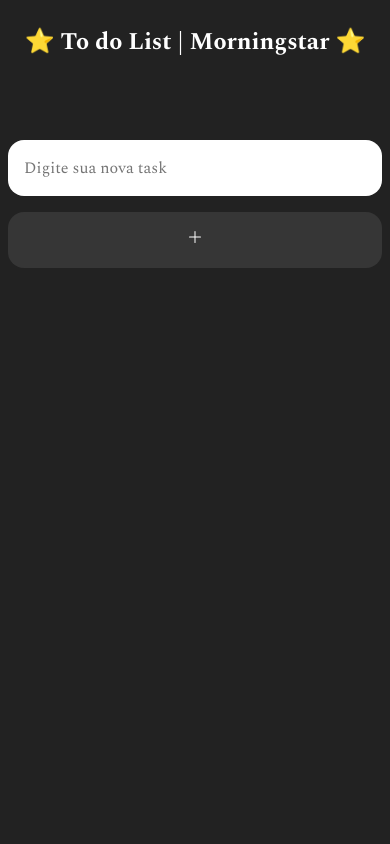
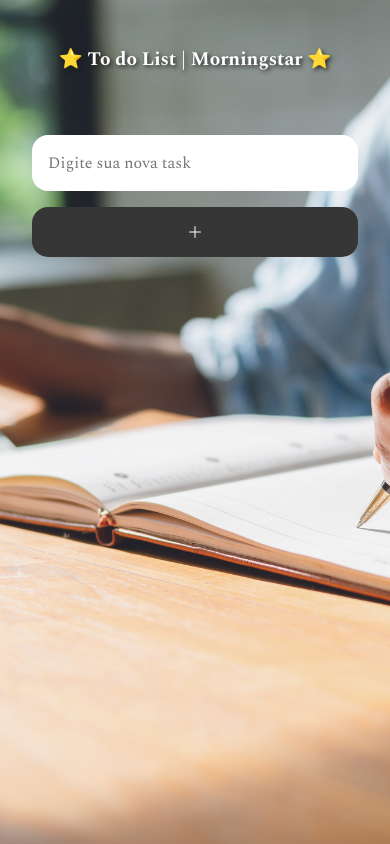
Before and after one commit to AdKingDev/to-do-list, a plain HTML site: page index.html in a window 390 px wide. Drawn offline with nearby package versions, Linux system fonts and the light colour scheme.

Commit message:
Update media-queries

```diff
--- a/assets/css/media-queries.css
+++ b/assets/css/media-queries.css
@@ -1,31 +1,91 @@
+@media (max-width: 480px) {
+    body {
+        gap: 2rem;
+        padding: 1rem;
+        display: flex;
+        flex-direction: column;
+        align-items: center;
+    }
+
+    h1 {
+        font-size: 1.2rem;
+        text-align: center;
+    }
+
+    .content {
+        gap: 2rem;
+        width: 100%;
+    }
+
+    .content--add-item {
+        display: flex;
+        flex-direction: column;
+        align-items: center;
+        gap: 1rem;
+        width: 100%;
+    }
+
+    #input-new-task, #btn-add-task {
+        width: 100%;
+        max-width: 400px;
+        box-sizing: border-box;
+        border-radius: 1rem;
+        font-size: 1rem;
+    }
+
+    #btn-add-task {
+        padding: 0.8rem;
+        font-size: 1.1rem;
+}
+
+    #to-do-list > li {
+        font-size: 1rem;
+        gap: 1rem;
+    }
+
+    #btn-ok {
+        width: 45px;
+        height: 45px;
+    }
+}
+
 @media (max-width: 767px) {
-    h1 {
-        font-size: 1.5rem;
+
+    body {
+        gap: 3rem;
+        padding: 1.5rem;
     }
 
     .content {
         width: 100%;
+        max-width: 500px;
     }
 
     #input-new-task {
         width: 100%;
-        font-size: 1rem;
-    }
-
-    #btn-add-task {
-        width: 100%;
-        border-radius: 1rem;
-        height: auto;
-        padding: 1rem;
     }
 
     #to-do-list > li {
-        font-size: 1.1rem;
-        gap: 1rem;
+        font-size: 1.6rem;
+        color: rgb(231, 231, 231);
+    }
+}
+
+@media (pointer: coarse) {
+
+    #btn-add-task:hover,
+    #btn-ok:hover,
+    #to-do-list > li:hover {
+        background: inherit;
+        color: inherit;
     }
 
-    #btn-ok {
-        width: 40px;
-        height: 40px;
+    #btn-add-task:active {
+        background: var(--color-white);
+        color: var(--color-black);
+    }
+
+    #btn-ok:active {
+        background: var(--color-red);
     }
 }
--- a/assets/css/style.css
+++ b/assets/css/style.css
@@ -1,5 +1,6 @@
 @import url('https://fonts.googleapis.com/css2?family=Spectral:ital,wght@0,200;0,300;0,400;0,500;0,600;0,700;0,800;1,200;1,300;1,400;1,500;1,600;1,700;1,800&display=swap');
 
+/* Cores do projeto */
 :root {
     --color-red: #FE3435;
     --color-green: #56ac01;
@@ -9,12 +10,15 @@
     --color-white: #FFFFFF;
 }
 
+/* Estilos globais */
 * {
     font-family: 'Spectral', serif, 'Franklin Gothic Medium', 'Arial Narrow', Arial, sans-serif;
 }
 
+/* Corpo da página */
 body {
-    background: var(--color-black);
+    background: var(--color-black) url(../images/background-todo.jpg) no-repeat center center fixed;
+    background-size: cover;
     color: var(--color-white);
     display: flex;
     flex-direction: column;
@@ -22,16 +26,23 @@ body {
     gap: 4rem;
 }
 
+h1 {
+    text-shadow: #1d1c1cde 2px 2px 4px;
+}
+
+/* Visibilidade inicial dos elementos com efeito */
 .efeito-tasks, .efeito-text {
     visibility: hidden;
 }
 
+/* Conteúdo principal */
 .content {
     display: flex;
     flex-direction: column;
     gap: 4rem;
 }
 
+/* Área de adicionar nova tarefa */
 .content--add-item {
     display: flex;
     align-items: center;
@@ -39,18 +50,24 @@ body {
     flex-wrap: wrap;
 }
 
+/* Input e botão de adicionar tarefa */
 #input-new-task, #btn-add-task {
     border: none;
-    font-size: 1rem;
     outline: none;
     padding: 1rem;
+    display: flex;
+    font-size: 1.5rem;
+    align-items: center;
+    justify-content: center;
 }
 
+/* Input nova tarefa */
 #input-new-task {
     width: 20rem;
     border-radius: 1rem;
 }
 
+/* Botão adicionar tarefa */
 #btn-add-task {
     background: var(--color-black2);
     color: var(--color-white);
@@ -60,12 +77,14 @@ body {
     cursor: pointer;
 }
 
+/* Efeito hover botão adicionar tarefa */
 #btn-add-task:hover {
     background: var(--color-white);
     color: var(--color-black);
     transition: 0.4s;
 }
 
+/* Lista de tarefas */
 #to-do-list {
     display: flex;
     flex-direction: column;
@@ -73,15 +92,18 @@ body {
     padding: 0;
 }
 
+/* Itens da lista de tarefas */
 #to-do-list > li {
     list-style-type: none;
-    font-size: 1.4rem;
+    font-size: 2rem;
     text-transform: capitalize;
     display: flex;
     align-items: center;
     justify-content: space-between;
+    text-shadow: #131212c7 1px 1px 2px;
 }
 
+/* Efeito hover itens da lista de tarefas */
 #to-do-list > li:hover {
     background: var(--color-black3);
     transition: .4s;
@@ -89,6 +111,7 @@ body {
     padding-left: 1rem;
 }
 
+/* Botão de confirmar tarefa */
 #btn-ok {
     border: none;
     background: var(--color-green);
@@ -104,6 +127,7 @@ body {
     transition: .4s;
 }
 
+/* Efeito hover para remover */
 #btn-ok:hover {
     background: var(--color-red);
     color: var(--color-black);
--- a/assets/js/reveal.js
+++ b/assets/js/reveal.js
@@ -1,16 +1,33 @@
+// Inicializa o ScrollReveal com a opção de resetar as animações ao rolar a página
 window.revelar = ScrollReveal({reset:true});
 
-// Animação para o título
+/* Animação para o título
+ * Duração: 2000ms
+ * Distância: 90px
+ * Origem: Topo
+*/
 revelar.reveal('.efeito-text', {
     duration: 2000,
     distance: '90px',
     origin: 'top',
 });
 
-// Animação para as tasks
+/* Animação para as tasks
+    * Duração: 3000ms
+    * Distância: 1500px
+    * Atraso: 500ms
+    * Origem: Esquerda
+*/
 revelar.reveal('.efeito-tasks', {
     duration: 3000,
     distance: '1500px',
     delay: 500,
     origin: 'left',
 });
+
+revelar.reveal('.content--body', {
+    duration: 3000,
+    distance: '1500px',
+    delay: 500,
+    origin: 'bottom',
+})
--- a/index.html
+++ b/index.html
@@ -10,29 +10,34 @@
     <script src="./assets/js/reveal.js" defer></script>
 </head>
 <body>
-    <!-- Título -->
+    <!-- Título Principal -->
     <h1 class="efeito-text">⭐ To do List | Morningstar ⭐</h1>
 
     <!-- Conteúdo principal -->
     <div class="content efeito-tasks">
+
         <!-- Adicionar nova tarefa -->
         <div class="content--add-item">
+
+            <!-- Input para nova tarefa -->
             <input type="text" id="input-new-task" placeholder="Digite sua nova task">
+
             <!-- Botão para adicionar tarefa -->
             <button onclick="newTask()" id="btn-add-task" title="Clique aqui para adicionar uma nova task">
-                <svg xmlns="http://www.w3.org/2000/svg" width="16" height="16" fill="currentColor" class="bi bi-plus-lg" viewBox="0 0 16 16">
-                    <path fill-rule="evenodd" d="M8 2a.5.5 0 0 1 .5.5v5h5a.5.5 0 0 1 0 1h-5v5a.5.5 0 0 1-1 0v-5h-5a.5.5 0 0 1 0-1h5v-5A.5.5 0 0 1 8 2"/>
-                </svg>
+
+                <!--Icone -->
+                <svg xmlns="http://www.w3.org/2000/svg" width="16" height="16" fill="currentColor" class="bi bi-plus-lg" viewBox="0 0 16 16"> <path fill-rule="evenodd" d="M8 2a.5.5 0 0 1 .5.5v5h5a.5.5 0 0 1 0 1h-5v5a.5.5 0 0 1-1 0v-5h-5a.5.5 0 0 1 0-1h5v-5A.5.5 0 0 1 8 2"/> </svg>
             </button>
         </div>
 
         <!-- Lista de tarefas -->
         <div class="content--body">
             <ul id="to-do-list">
-
             </ul>
         </div>
     </div>
 </body>
+
+<!-- Script do projeto -->
 <script src="./assets/js/script.js"></script>
 </html>
```
Also changed, not shown: assets/images/background-todo.jpg (added).
